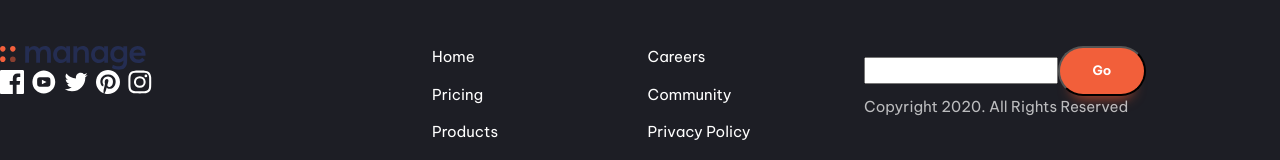
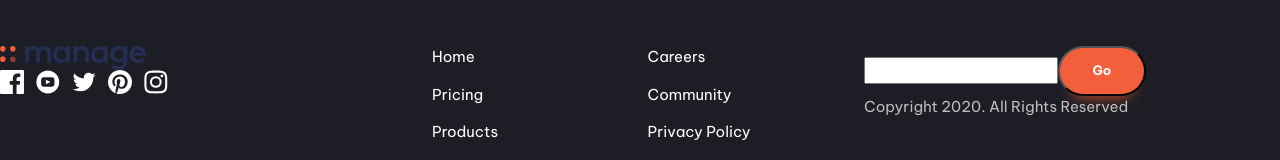
Before and after one commit to Ramaruva/Responsive_Design_Project, a website built with Vite: page ResponsiveDesign/index.html in a window 1280 px wide. Shown: the part 1955-2115 px from the top of the page. Built offline with nearby package versions, Linux system fonts and the light colour scheme.

Commit message:
small change

```diff
--- a/ResponsiveDesign/style.css
+++ b/ResponsiveDesign/style.css
@@ -270,7 +270,7 @@ p[data-width="wide"] {
 
 .social-list{
    display: flex;
-   gap: var(--size-200);
+   gap: var(--size-300);
 }
 
 .social-icon{
```
